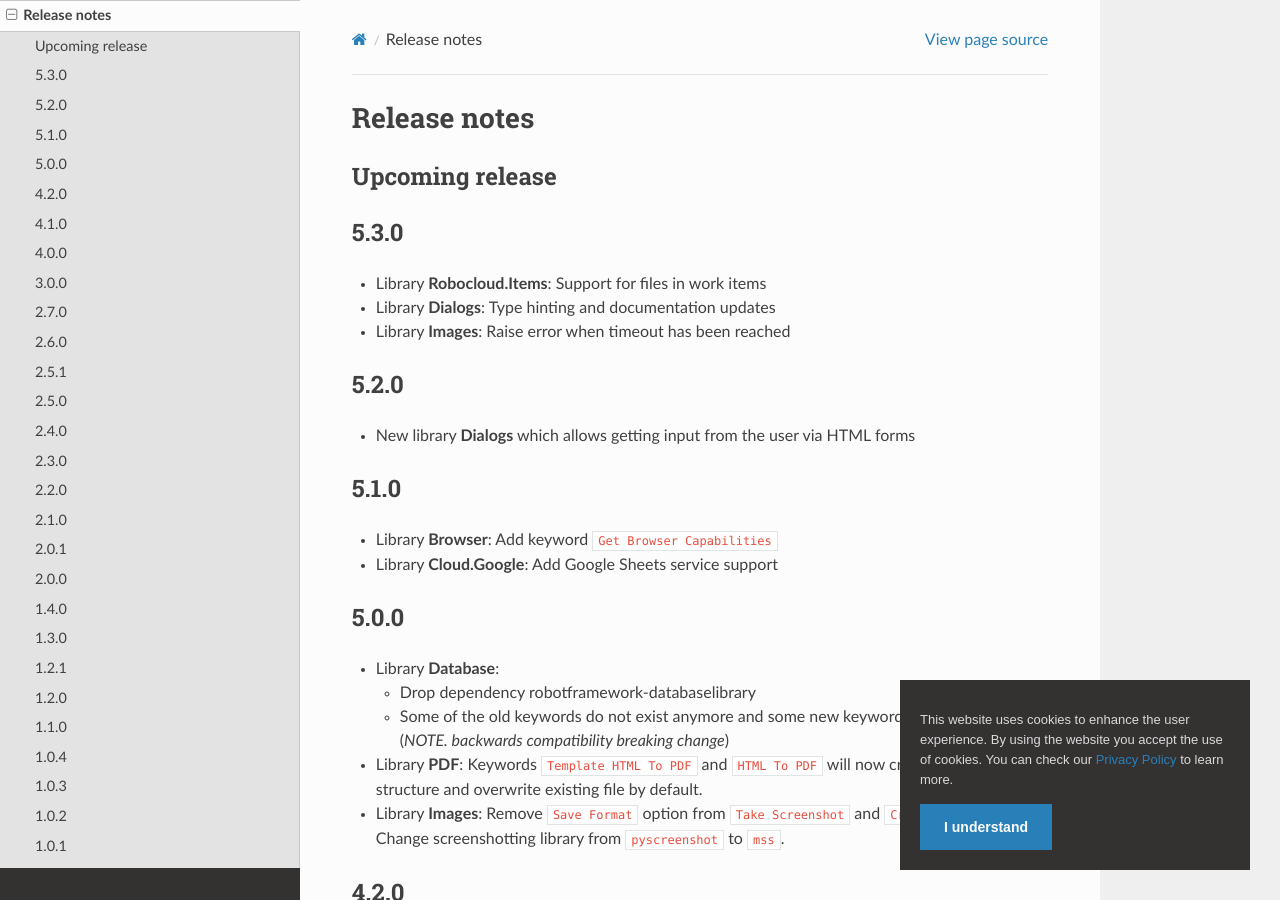
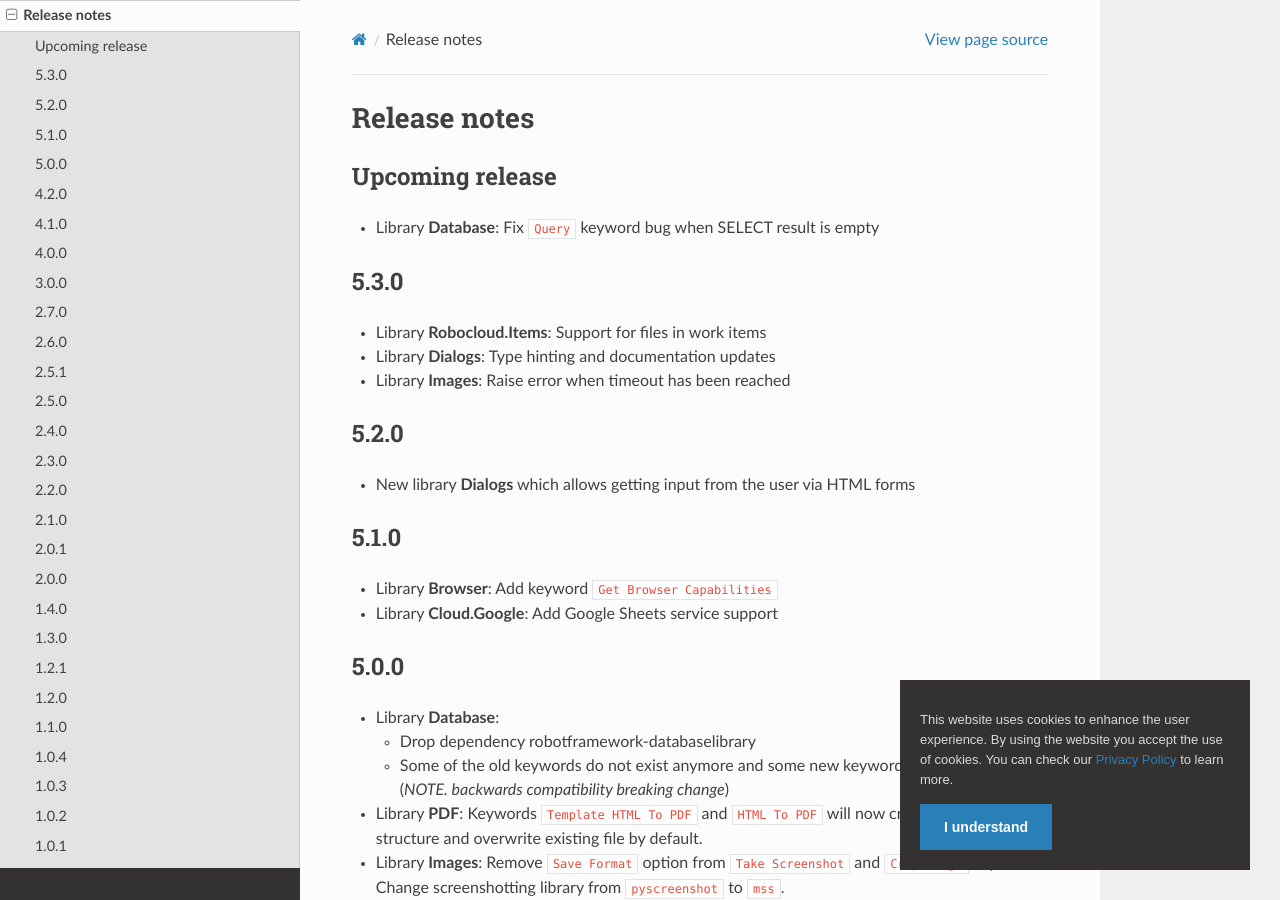
Before and after one commit to coderprovider/Framework-RPA, a Sphinx documentation site: the page built from docs/source/releasenotes.rst, in a window 1280 px wide and 900 px high. Built offline with Sphinx 7.4.7 and the Read the Docs theme 2.0.0, drawn with Linux system fonts in a browser that asks for light colours; pages that are not in the unit, such as notebooks, are missing from menus.

Commit message:
update releasenotes

```diff
--- a/docs/source/releasenotes.rst
+++ b/docs/source/releasenotes.rst
@@ -3,6 +3,8 @@
 
 Upcoming release
 ----------------
+
+- Library **Database**: Fix ``Query`` keyword bug when SELECT result is empty
 
 5.3.0
 -----
```
